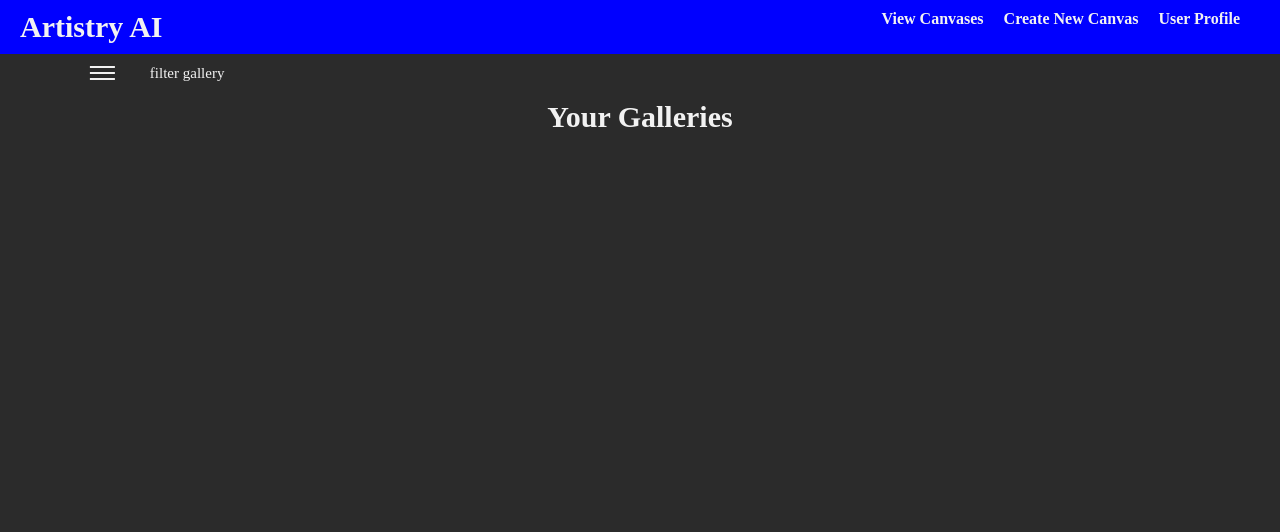
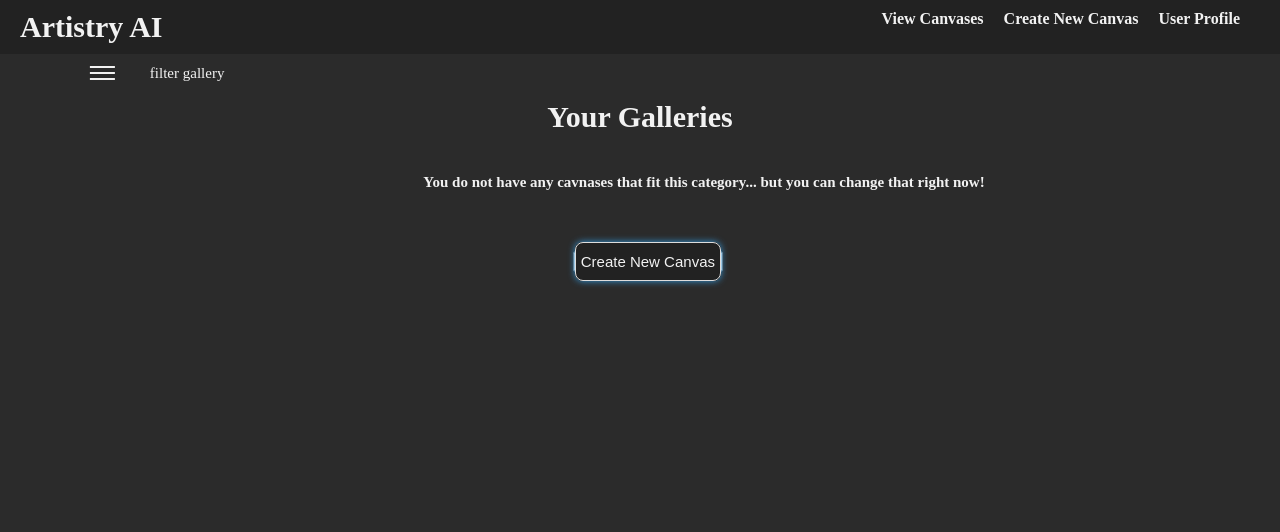
Before and after one commit to cassius2828/men-stack-crud-app-lab, a Node server app: page /canvases in a window 1280 px wide. Shown: the top 532 px of the page. Run offline with Node 20, Linux system fonts and the light colour scheme; data that the repository does not hold is empty; some libraries are stand-ins or nearby versions.

Commit message:
doing styles for UI when a filter returns no results and allows user to navigate to create a new canvas

```diff
--- a/controllers/canvases.js
+++ b/controllers/canvases.js
@@ -19,7 +19,9 @@ const index = async (req, res) => {
 const filter = async (req, res) => {
   const allCanvases = await CanvasModel.find({});
   const { filterBy } = req.params;
-  const specificFilter = req.query.style;
+  const specificFilter = req.query[filterBy];
+  console.log(filterBy)
+  console.log(specificFilter)
 
   const filteredCanvases = allCanvases.filter(
     (canvas) => canvas[filterBy] === specificFilter
--- a/models/canvas.js
+++ b/models/canvas.js
@@ -3,7 +3,7 @@ const mongoose = require("mongoose");
 const canvasSchema = new mongoose.Schema({
   style: String,
   img: String,
-  mainColor: String,
+  color: String,
   dimensions: String,
   title: String,
   description: String,
--- a/public/stylesheets/style.css
+++ b/public/stylesheets/style.css
@@ -37,6 +37,7 @@ h1 {
 /* /////////////////////////// */
 .navbar {
   position: fixed;
+  z-index: 10;
   top: 0;
   width: 100%;
   background-color: #222222;
@@ -45,7 +46,7 @@ h1 {
   display: flex;
   list-style-type: none;
   justify-content: space-between;
-  background-color: blue;
+  /* background-color: blue; */
 }
 .navbar .title {
   font-size: 2rem;
@@ -201,15 +202,19 @@ button[type="submit"]:hover {
   position: fixed;
 
   /* height of the navbar */
-  top: 6rem;
+  top: 5rem;
   left: 0;
   width: 10%;
   min-width: 10rem;
   height: 100svh;
-  background-color: red;
+  background-color: rgba(11, 11, 11, 0.699);
   transform: translateX(0);
   transition: 0.3s all ease;
 
+}
+
+.sidebar form {
+  margin: 2rem auto;
 }
 .sidebar.hide {
   transform: translateX(-120%);
@@ -220,7 +225,7 @@ button[type="submit"]:hover {
 
 font-size: 1.5rem;
   right: -25rem;
-  top:.5rem;
+  top:1.5rem;
 
 }
 .hamburger-container {
@@ -229,6 +234,7 @@ font-size: 1.5rem;
   height: 25px;
 
   right: -14rem;
+  top:1rem;
   cursor: pointer;
 }
 .bar {
@@ -319,12 +325,24 @@ font-size: 1.5rem;
 /* /////////////////////////// */
 /* canvas */
 /* /////////////////////////// */
+
+.empty-gall-create{
+  display: flex;
+  flex-direction: column;
+  justify-content: center;
+  align-items: center;
+}
+.empty-gall-create button {
+  margin: 6rem auto;
+  position: relative;
+  left: -10%
+}
 .canvas-container {
   display: flex;
   flex-wrap: wrap;
   justify-content: space-around;
   list-style: none;
-  background-color: yellow;
+  /* background-color: yellow; */
   width: 90%;
   margin-left: auto;
   gap: 2rem;
--- a/views/canvas/edit.ejs
+++ b/views/canvas/edit.ejs
@@ -4,7 +4,7 @@
         <div class="canvas-show-item">
             <p class="canvas-title"><%= canvas.title %></p>
             <div class="canvas-attribute">Style: <span><%= canvas.style %></span></div>
-            <div class="canvas-attribute">Main Color: <span><%= canvas.mainColor %></span></div>
+            <div class="canvas-attribute">Main Color: <span><%= canvas.color %></span></div>
             <div class="canvas-attribute">Dimensions: <span><%= canvas.dimensions %></span></div>
             <div class="canvas-attribute">Description: <span><%= canvas.description %></span></div>
             <div class="canvas-attribute">Medium: <span><%= canvas.medium %></span></div>
--- a/views/canvas/index.ejs
+++ b/views/canvas/index.ejs
@@ -1,11 +1,20 @@
 <%- include('../partials/meta.ejs') %>
     <h1>Your Galleries</h1>
     <ul class="canvas-container">
+        <% if (allCanvases.length === 0) { %>
+            <div class="empty-gall-create">
+                <h2>You do not have any cavnases that fit this category... but you can change that right now!</h2>
+         <button>
+            <a class="btn" href="/canvases/new">Create New Canvas</a>
+         </button>
+            </div>
+
+        <% } %>
         <% allCanvases.forEach(canvas => { %>
             <li class="canvas-item">
                 <a class="canvas-link" href="/canvases/<%= canvas._id %>"><div class="canvas-title"><%= canvas.title %></div></a>
                 <div class="canvas-attribute">Style: <span><%= canvas.style %></span></div>
-                <div class="canvas-attribute">Main Color: <span><%= canvas.mainColor %></span></div>
+                <div class="canvas-attribute">Main Color: <span><%= canvas.color %></span></div>
                 <div class="canvas-attribute">Dimensions: <span><%= canvas.dimensions %></span></div>
                 <div class="canvas-attribute">Description: <span><%= canvas.description %></span></div>
                 <div class="canvas-attribute">Medium: <span><%= canvas.medium %></span></div>
@@ -36,8 +45,8 @@
         <button>Search</button>
         </form>
 <!-- color -->
-        <form action="/canvases/filter/color" method="GET">
-        <select id="mainColor" name="mainColor" required >
+        <form action="/canvases/filter/color/" method="GET">
+        <select id="color" name="color" required >
             <option value="" disabled selected>Filter By Color:</option>
             <option value="no-filter">No Filter</option>
             <option value="red">Red</option>
@@ -55,7 +64,6 @@
             <option value="magenta">Magenta</option>
             <option value="lime">Lime</option>
             <option value="indigo">Indigo</option>
-            <option value="violet">Violet</option>
             <option value="gold">Gold</option>
             <option value="silver">Silver</option>
             <option value="beige">Beige</option>
@@ -64,7 +72,7 @@
         <button>Search</button>
     </form>
 <!-- title -->
-    <form action="/canvases/filter/title" method="GET">
+    <form action="/canvases/filter/title/" method="GET">
         <select id="titleFilter" name="title" required>
             <option value="" disabled selected>Filter By Title:</option>
             <option value="a-z">A to Z</option>
--- a/views/canvas/show.ejs
+++ b/views/canvas/show.ejs
@@ -12,7 +12,7 @@
                     <%= canvas.style %>
                 </span></div>
             <div class="canvas-attribute">Main Color: <span>
-                    <%= canvas.mainColor %>
+                    <%= canvas.color %>
                 </span></div>
             <div class="canvas-attribute">Dimensions: <span>
                     <%= canvas.dimensions %>
--- a/views/partials/form.ejs
+++ b/views/partials/form.ejs
@@ -13,8 +13,8 @@
     <option value="digital-art">Digital Art</option>
 </select><br>
 
-<label for="mainColor">Main Color</label>
-<select id="mainColor" name="mainColor" required>
+<label for="color">Main Color</label>
+<select id="color" name="color" required>
     <option value="" disabled selected>Select option</option>
     <option value="red">Red</option>
     <option value="blue">Blue</option>
@@ -31,7 +31,6 @@
     <option value="magenta">Magenta</option>
     <option value="lime">Lime</option>
     <option value="indigo">Indigo</option>
-    <option value="violet">Violet</option>
     <option value="gold">Gold</option>
     <option value="silver">Silver</option>
     <option value="beige">Beige</option>
```
